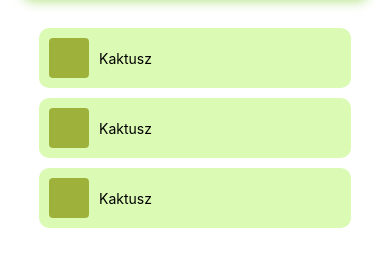
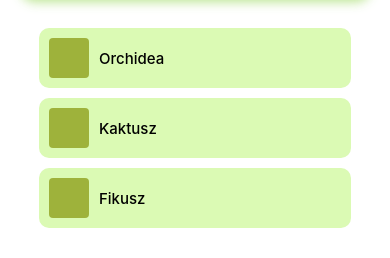
Before and after one commit to Kdorina/mobil_planty_react_native, a React Native app: screen /Profile in a window 390 px wide. Shown: the part 467-725 px from the top of the page. Built offline with nearby package versions, Linux system fonts and the light colour scheme.

Commit message:
profilscreen formazas

```diff
--- a/screens/ProfileScreen.js
+++ b/screens/ProfileScreen.js
@@ -62,7 +62,7 @@ export default function ProfileScreen() {
       <View style={{width:'80%', marginTop:20}}>
           <View style={{flexDirection:"row", alignItems:'center', backgroundColor:"#dbfab4", borderRadius:10, marginBottom:10}}>
             <View style={{backgroundColor:'#9EB23B',borderRadius:'10%',margin:10,width:40,height:40}}></View>
-            <Text style={styles.myplant}>Kaktusz</Text>
+            <Text style={styles.myplant}>Orchidea</Text>
           </View>
 
           <View style={{flexDirection:"row",alignItems:'center', backgroundColor:"#dbfab4", borderRadius:10, marginBottom:10}}>
@@ -72,7 +72,7 @@ export default function ProfileScreen() {
 
           <View style={{flexDirection:"row",alignItems:'center', backgroundColor:"#dbfab4", borderRadius:10, marginBottom:10}}>
             <View style={{backgroundColor:'#9EB23B',borderRadius:'10%',margin:10,width:40,height:40}}></View>
-            <Text style={styles.myplant}>Kaktusz</Text>
+            <Text style={styles.myplant}>Fikusz</Text>
           </View>
       </View>
       <View style={{alignItems:'center', marginTop:30}}>
@@ -109,5 +109,9 @@ const styles = StyleSheet.create({
     fontWeight:"bold",
     fontSize:35,
   },
+  myplant:{
+    fontWeight:'500',
+    fontSize:15
+  },
 
 });
```
